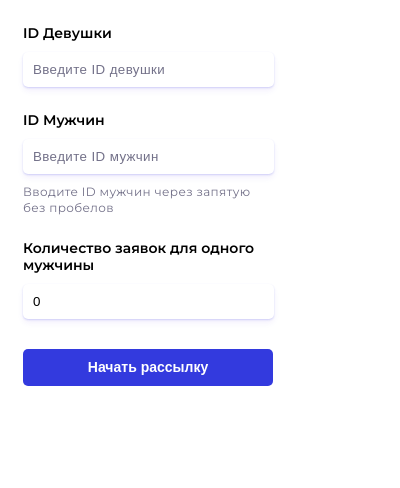
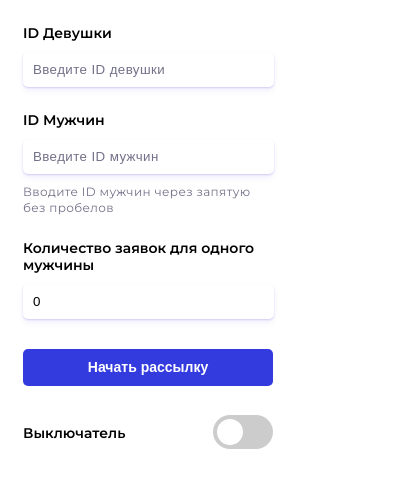
Before and after one commit to DrewSkow/sendCallRequestExtension, a browser extension: page popup.html in a window 400 px wide. Drawn offline with Linux system fonts and the light colour scheme.

Commit message:
add switch

```diff
--- a/popup.css
+++ b/popup.css
@@ -54,7 +54,7 @@ p{
 
 #sendButton{
     width: 100%;
-    margin: 30px 0;
+    margin: 30px 0 0 0;
     height: 37px;
     border:none;
     background: #333ADE;
@@ -73,3 +73,74 @@ p{
 #sendButton:hover{
     background: rgba(51, 58, 222, 0.9);
 }
+
+#sendButton:active{
+    background: rgba(51, 58, 222, 0.7);
+}
+
+.switcher{
+    display: flex;
+    justify-content: space-between;
+    align-items: center;
+    margin-bottom: 25px;
+}
+
+.switch {
+    position: relative;
+    display: inline-block;
+    width: 60px;
+    height: 34px;
+  }
+
+  .switch input {
+    opacity: 0;
+    width: 0;
+    height: 0;
+  }
+
+  .slider {
+    position: absolute;
+    cursor: pointer;
+    top: 0;
+    left: 0;
+    right: 0;
+    bottom: 0;
+    background-color: #ccc;
+    -webkit-transition: .4s;
+    transition: .4s;
+  }
+
+  .slider:before {
+    position: absolute;
+    content: "";
+    height: 26px;
+    width: 26px;
+    left: 4px;
+    bottom: 4px;
+    background-color: white;
+    -webkit-transition: .4s;
+    transition: .4s;
+  }
+
+  input:checked + .slider {
+    background-color: #333ADE;
+  }
+
+  input:focus + .slider {
+    box-shadow: 0 0 1px #333ADE;
+  }
+
+  input:checked + .slider:before {
+    -webkit-transform: translateX(26px);
+    -ms-transform: translateX(26px);
+    transform: translateX(26px);
+  }
+
+  /* Закругленные ползунки */
+  .slider.round {
+    border-radius: 34px;
+  }
+
+  .slider.round:before {
+    border-radius: 50%;
+  }
--- a/popup.html
+++ b/popup.html
@@ -31,6 +31,14 @@
         <button id="sendButton">Начать рассылку</button>
     </div>
 
+    <div class="row switcher">
+        <p>Выключатель</p>
+        <label class="switch">
+            <input id="switchButton" type="checkbox">
+            <span class="slider round"></span>
+        </label>
+    </div>
+
 
     <script src="popup.js" ></script>
 </body>
--- a/popup.js
+++ b/popup.js
@@ -3,6 +3,9 @@ const port = chrome.runtime.connect({name: "exchangeData"});
 const womenId = document.getElementById("i_w_id");
 const menData = document.getElementById("i_m_id");
 const quantity = document.getElementById("req_quantity");
+
+const switchButton = document.getElementById("switchButton");
+chrome.storage.local.get("switchCallReq", v => switchButton.checked = v.switchCallReq)
 
 chrome.storage.local.get("wId", v => womenId.value = v.wId||"");
 chrome.storage.local.get("mId", v => menData.value = v.mId||"");
@@ -26,3 +29,9 @@ const handleClick = async () => {
 }
 
 btn.addEventListener('click', handleClick)
+
+const switchClick = (e) => {
+    chrome.storage.local.set({switchCallReq: e.target.checked})
+}
+
+switchButton.addEventListener("click", switchClick);
```
Also changed, not shown: background.js (+14 -1 lines), content.js (+10 -1 lines), injected.js (deleted, +0 -11 lines).
